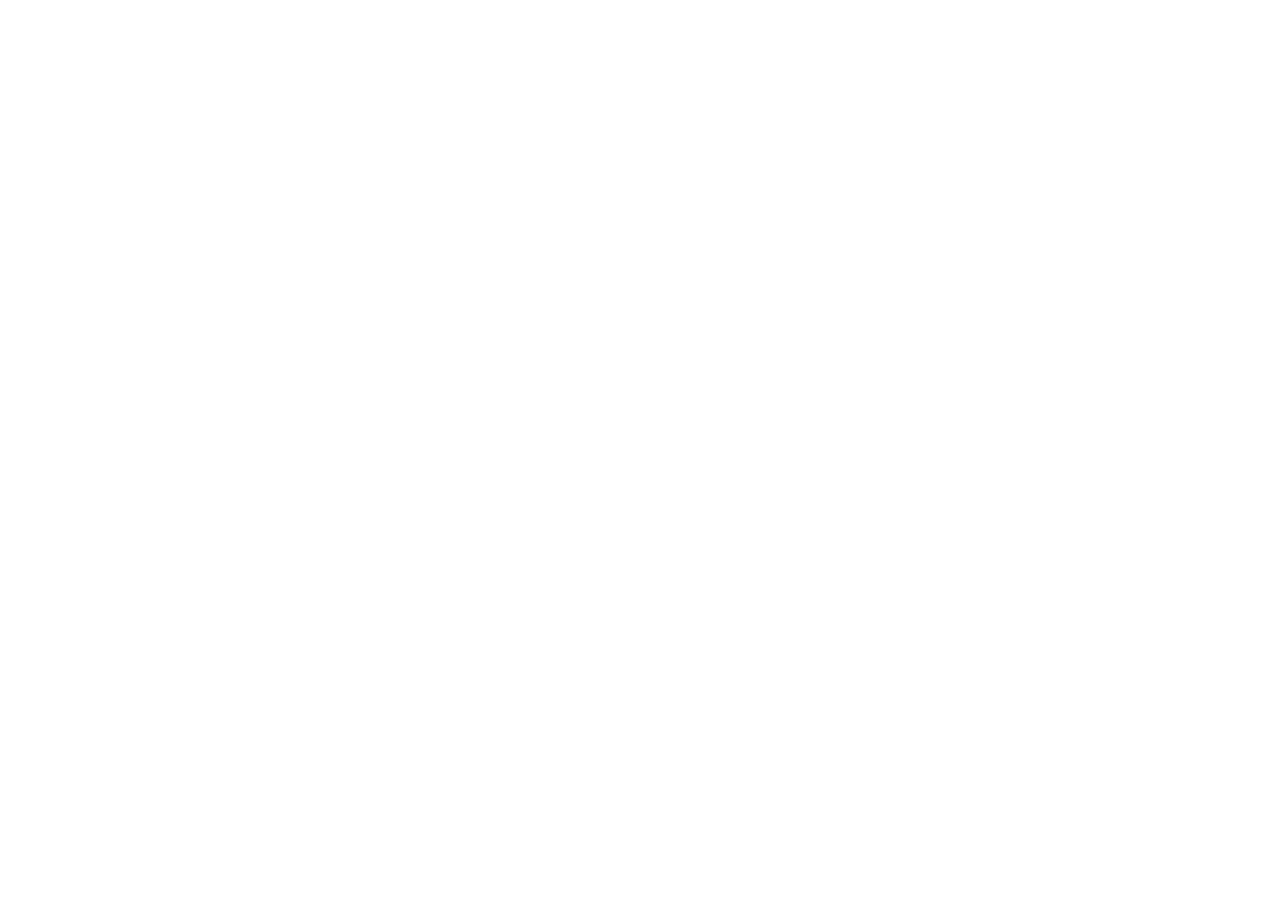
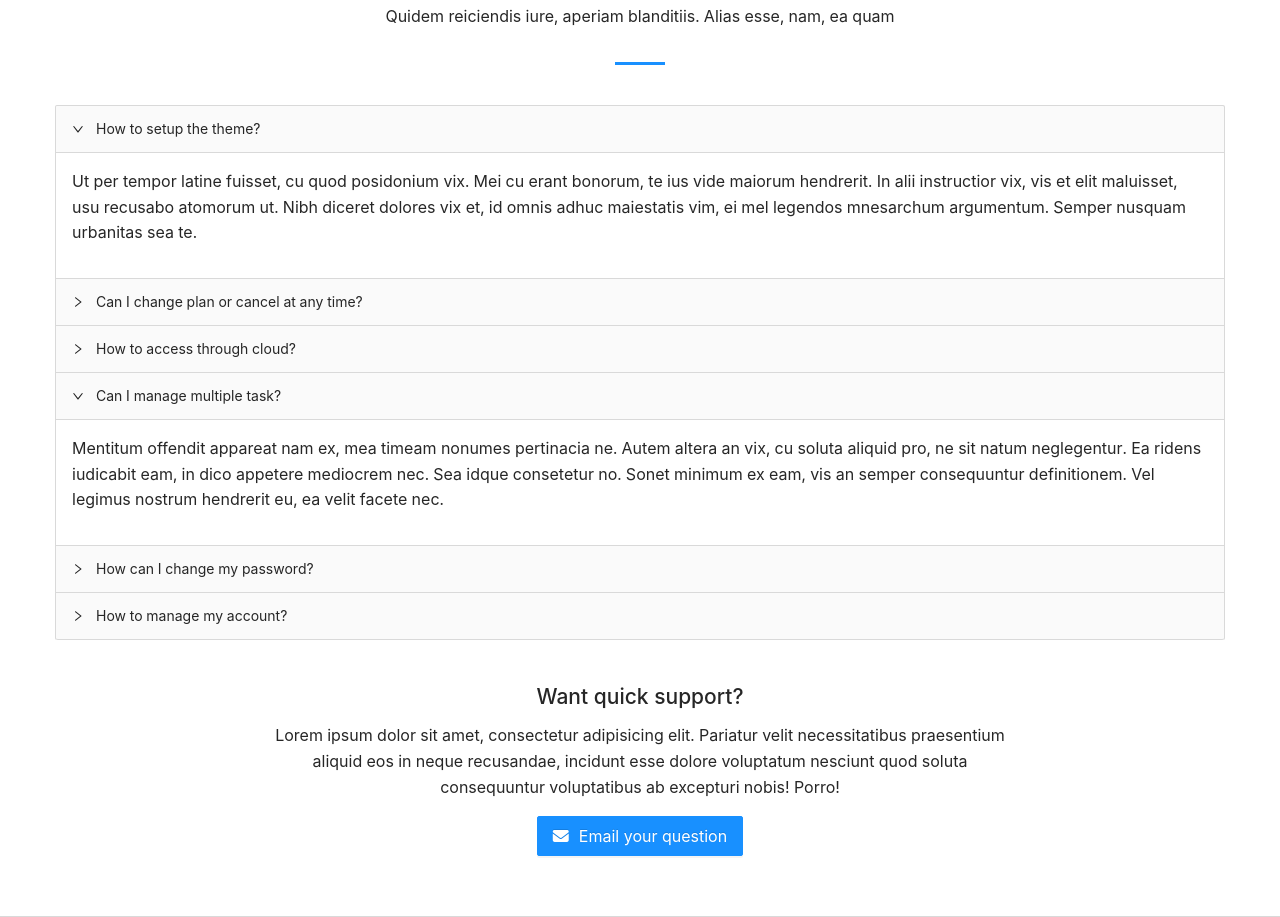
Before and after one commit to vu-blka/Ant-Design, a React (Create React App) app in the folder tech/: page / in a window 1280 px wide. Shown: the part 2674-3591 px from the top of the page. Before the commit the page ends 2574 px from the top, so only its background shows below. Built offline with nearby package versions, Linux system fonts and the light colour scheme.

Commit message:
8: Work on FAQ using collapse component

```diff
--- /dev/null
+++ b/tech/src/components/home/faq.js
@@ -0,0 +1,90 @@
+import React from "react";
+import { Collapse, Button } from "antd";
+const { Panel } = Collapse;
+
+function AppFAQ() {
+  return (
+    <div className="block faqBlock">
+      <div className="container-fluid">
+        <div className="titleHolder">
+          <h2>Frequently Asked Questions</h2>
+          <p>
+            Quidem reiciendis iure, aperiam blanditiis. Alias esse, nam, ea quam
+          </p>
+        </div>
+        <Collapse defaultActiveKey={["1"]}>
+          <Panel header="How to setup the theme?" key="1">
+            <p>
+              Ut per tempor latine fuisset, cu quod posidonium vix. Mei cu erant
+              bonorum, te ius vide maiorum hendrerit. In alii instructior vix,
+              vis et elit maluisset, usu recusabo atomorum ut. Nibh diceret
+              dolores vix et, id omnis adhuc maiestatis vim, ei mel legendos
+              mnesarchum argumentum. Semper nusquam urbanitas sea te.
+            </p>
+          </Panel>
+          <Panel header="Can I change plan or cancel at any time?" key="2">
+            <p>
+              Postea ceteros corrumpit ius te, eos epicuri intellegebat
+              consequuntur et. Sint quot suscipiantur ea nam. Nam pericula
+              evertitur ut, per et quod nostro, autem augue id has. Virtute
+              epicurei quo te, pri et novum essent senserit.
+            </p>
+          </Panel>
+          <Panel header="How to access through cloud?" key="3">
+            <p>
+              Eu veritus ancillae suavitate per, cum in appellantur efficiantur.
+              Eum cu clita ponderum lobortis, usu dicat exerci et, eam alii
+              oblique interesset ea. Suas quidam volumus id eam, id populo
+              euripidis temporibus pri. At eum quas putent iriure, fugit tritani
+              sed ad. Per ad magna possim aliquam, est aeque exerci verear an,
+              qui cu modus audire detraxit. Duo ne nostro rationibus, nam mutat
+              omittam evertitur ad, meliore gubergren voluptatum at mel.
+            </p>
+          </Panel>
+          <Panel header="Can I manage multiple task?" key="1">
+            <p>
+              Mentitum offendit appareat nam ex, mea timeam nonumes pertinacia
+              ne. Autem altera an vix, cu soluta aliquid pro, ne sit natum
+              neglegentur. Ea ridens iudicabit eam, in dico appetere mediocrem
+              nec. Sea idque consetetur no. Sonet minimum ex eam, vis an semper
+              consequuntur definitionem. Vel legimus nostrum hendrerit eu, ea
+              velit facete nec.
+            </p>
+          </Panel>
+          <Panel header="How can I change my password?" key="2">
+            <p>
+              Usu dolorem ceteros te. Veri exerci ne vix, modo ignota an qui. Ne
+              oblique antiopam quo. Ex quem saepe cum, temporibus comprehensam
+              qui at. Aliquip habemus fierent qui at. No facete omnesque
+              argumentum sea, est tale error nihil ad.
+            </p>
+          </Panel>
+          <Panel header="How to manage my account?" key="3">
+            <p>
+              Erant vitae alterum in mel, viris rationibus argumentum eu sea.
+              Per ei diceret constituto, ei qui simul intellegam, ut eos dolor
+              ceteros. Altera contentiones et eam. Discere alienum intellegat te
+              duo. Erat dissentiet ei sed, eius dicat ne eum. Id tation everti
+              nam, quo cu magna possit patrioque.
+            </p>
+          </Panel>
+        </Collapse>
+        <div className="quickSupport">
+          <h2>Want quick support?</h2>
+          <p>
+            Lorem ipsum dolor sit amet, consectetur adipisicing elit. Pariatur
+            velit necessitatibus praesentium aliquid eos in neque recusandae,
+            incidunt esse dolore voluptatum nesciunt quod soluta consequuntur
+            voluptatibus ab excepturi nobis! Porro!
+          </p>
+          <Button type="primary" size="large">
+            <i class="fas fa-envelope"></i>
+            Email your question
+          </Button>
+        </div>
+      </div>
+    </div>
+  );
+}
+
+export default AppFAQ;
--- a/tech/src/views/home.js
+++ b/tech/src/views/home.js
@@ -4,6 +4,7 @@
 import AppAbout from "../components/home/about.js";
 import AppCard from "../components/home/fearture.js";
 import AppWork from "../components/home/works.js";
+import AppFAQ from "../components/home/faq.js";
 
 function AppHome() {
   return (
@@ -12,6 +13,7 @@
       <AppAbout />
       <AppCard />
       <AppWork />
+      <AppFAQ />
     </div>
   );
 }
```
